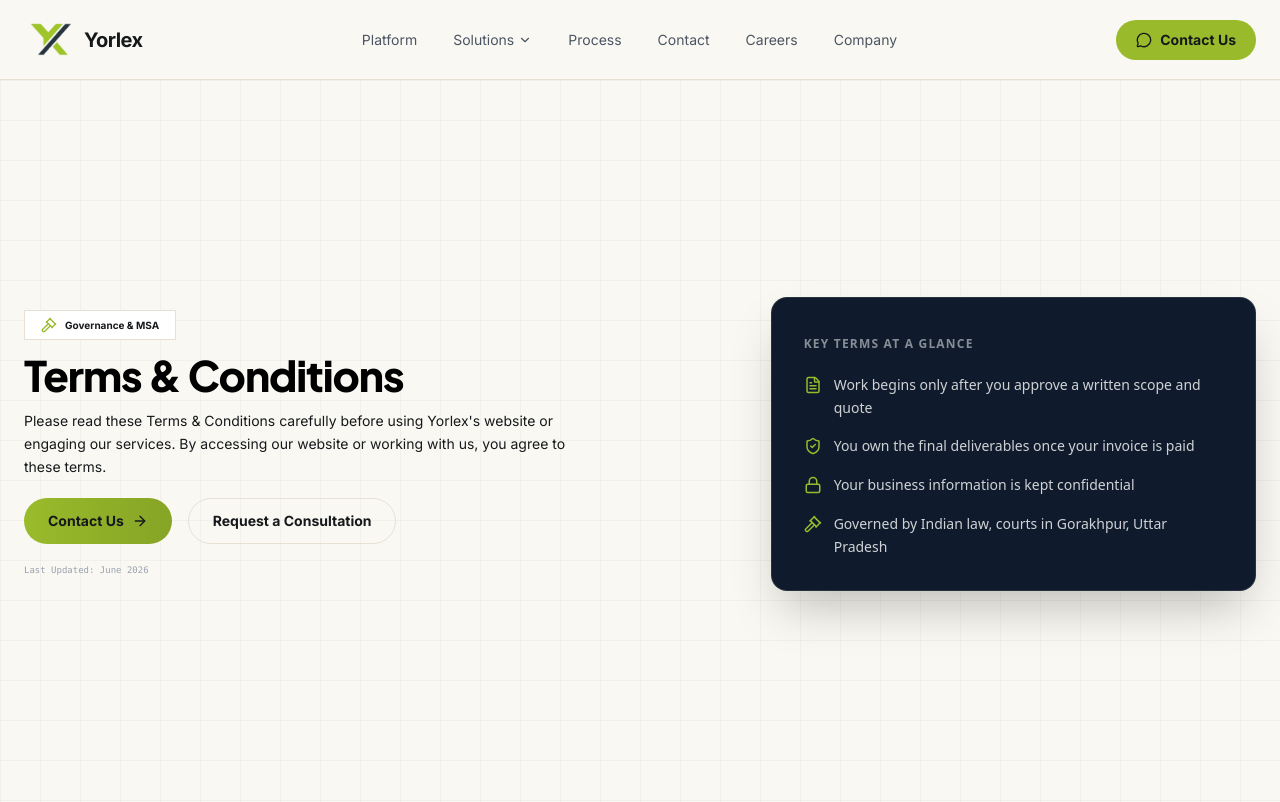
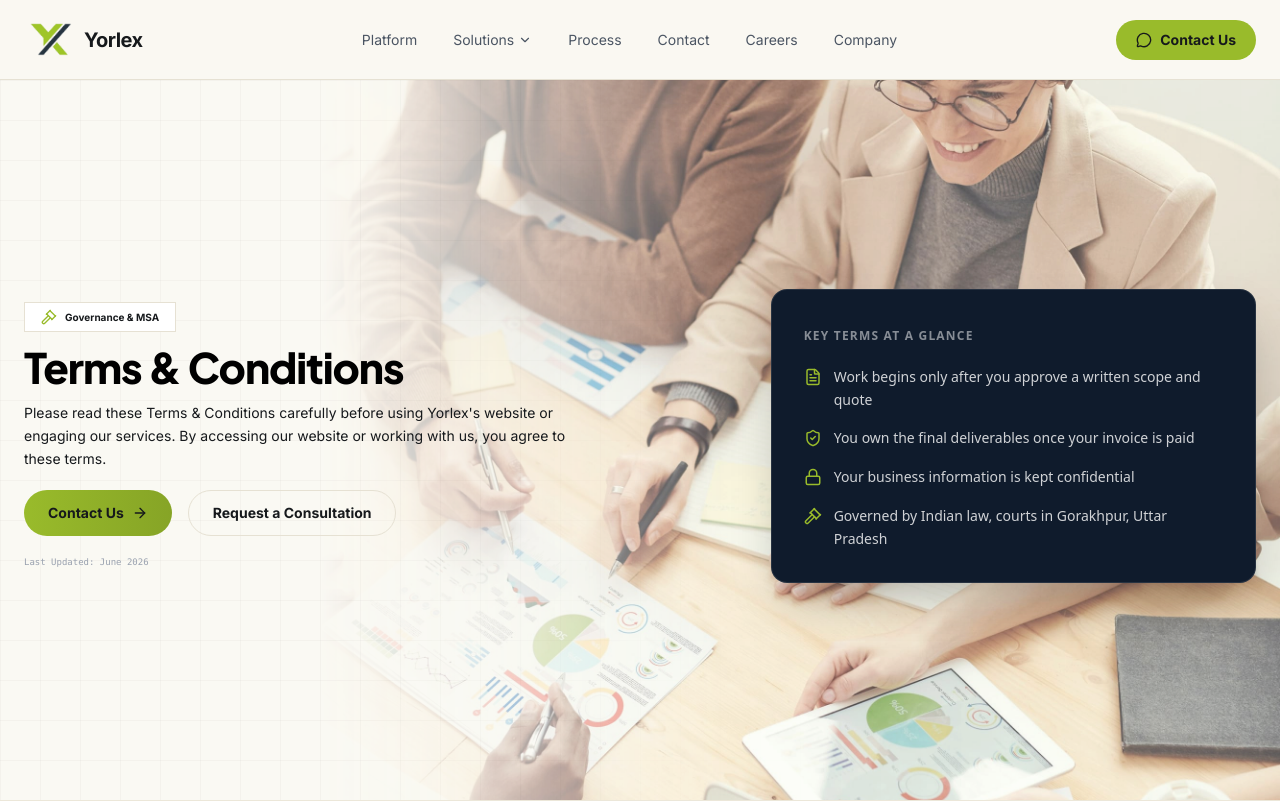
Before and after one commit to er-michael1175/yorlex, a Next.js app: page /terms in a window 1280 px wide. Shown: the top 802 px of the page. Built offline with nearby package versions, Linux system fonts and the light colour scheme.

Commit message:
Add real photography to the Terms page hero and closing CTA
Matches the hero-photo and CTA-photo treatment already used across
Privacy, FAQ, About, and other pages instead of the old flat background.

```diff
--- a/app/terms/page.tsx
+++ b/app/terms/page.tsx
@@ -94,8 +94,29 @@ export default function TermsAndConditions() {
   return (
     <div className="flex-grow bg-brand-bg font-sans">
       {/* 1. Hero Section */}
-      <SectionWrapper background="grid" spacing="none" className="min-h-[calc(100vh-64px)] flex flex-col justify-center pt-4 md:pt-6 pb-6 md:pb-8" animate>
-        <div className="grid grid-cols-1 lg:grid-cols-12 gap-12 items-center">
+      <SectionWrapper
+        background="grid"
+        spacing="none"
+        className="relative overflow-hidden lg:min-h-[calc(100vh-80px)] flex flex-col justify-center [&>div]:w-full pt-4 md:pt-6 pb-6 md:pb-8"
+        animate
+      >
+        <div
+          className="absolute inset-y-0 right-0 w-full md:w-4/5 lg:w-3/4 opacity-90 pointer-events-none"
+          style={{
+            maskImage: "linear-gradient(to right, transparent, black 42%)",
+            WebkitMaskImage: "linear-gradient(to right, transparent, black 42%)",
+          }}
+        >
+          {/* eslint-disable-next-line @next/next/no-img-element */}
+          <img
+            src="/images/terms/terms-hero-bg.jpg"
+            alt=""
+            className="w-full h-full object-cover"
+          />
+        </div>
+        <div className="absolute inset-0 bg-brand-bg opacity-50 md:opacity-20 pointer-events-none" />
+
+        <div className="relative grid grid-cols-1 lg:grid-cols-12 gap-12 items-center">
           <div className="lg:col-span-7 flex flex-col gap-3">
             <div className="inline-flex items-center gap-2 bg-white px-4 py-1.5 border border-brand-border w-max">
               <Gavel className="h-4 w-4 text-brand-purple shrink-0" />
@@ -432,13 +453,21 @@ export default function TermsAndConditions() {
       </SectionWrapper>
 
       {/* 3. Still Have Questions CTA */}
-      <SectionWrapper background="dark" spacing="compact" animate>
-        <div className="text-center max-w-3xl mx-auto">
-          <span className="font-inter font-bold text-[10px] text-brand-purple block mb-4">// CONTRACT SUPPORT</span>
-          <h2 className="font-plus-jakarta text-3xl md:text-4xl lg:text-5xl font-black text-white mb-6 leading-tight">
+      <SectionWrapper background="dark" spacing="none" className="relative overflow-hidden py-12 md:py-14" animate>
+        {/* eslint-disable-next-line @next/next/no-img-element */}
+        <img
+          src="/images/terms/terms-cta-bg.jpg"
+          alt=""
+          className="absolute inset-0 w-full h-full object-cover opacity-20 pointer-events-none"
+        />
+        <div className="absolute inset-0 bg-yorlex-navy/90 pointer-events-none" />
+
+        <div className="relative text-center max-w-2xl mx-auto">
+          <span className="font-inter font-bold text-[10px] text-brand-purple block mb-3">// CONTRACT SUPPORT</span>
+          <h2 className="font-plus-jakarta text-2xl md:text-3xl lg:text-4xl font-black text-white mb-4 leading-tight">
             Need More Information?
           </h2>
-          <p className="font-inter text-text-on-dark-muted text-base md:text-lg leading-relaxed max-w-2xl mx-auto mb-10">
+          <p className="font-inter text-text-on-dark-muted text-sm md:text-base leading-relaxed max-w-xl mx-auto mb-8">
             If you have questions about our terms, service agreements, or project engagement process, our team is here to help.
           </p>
           <div className="flex flex-wrap gap-4 justify-center">
```
Also changed, not shown: public/images/terms/terms-cta-bg.jpg (added), public/images/terms/terms-hero-bg.jpg (added).
